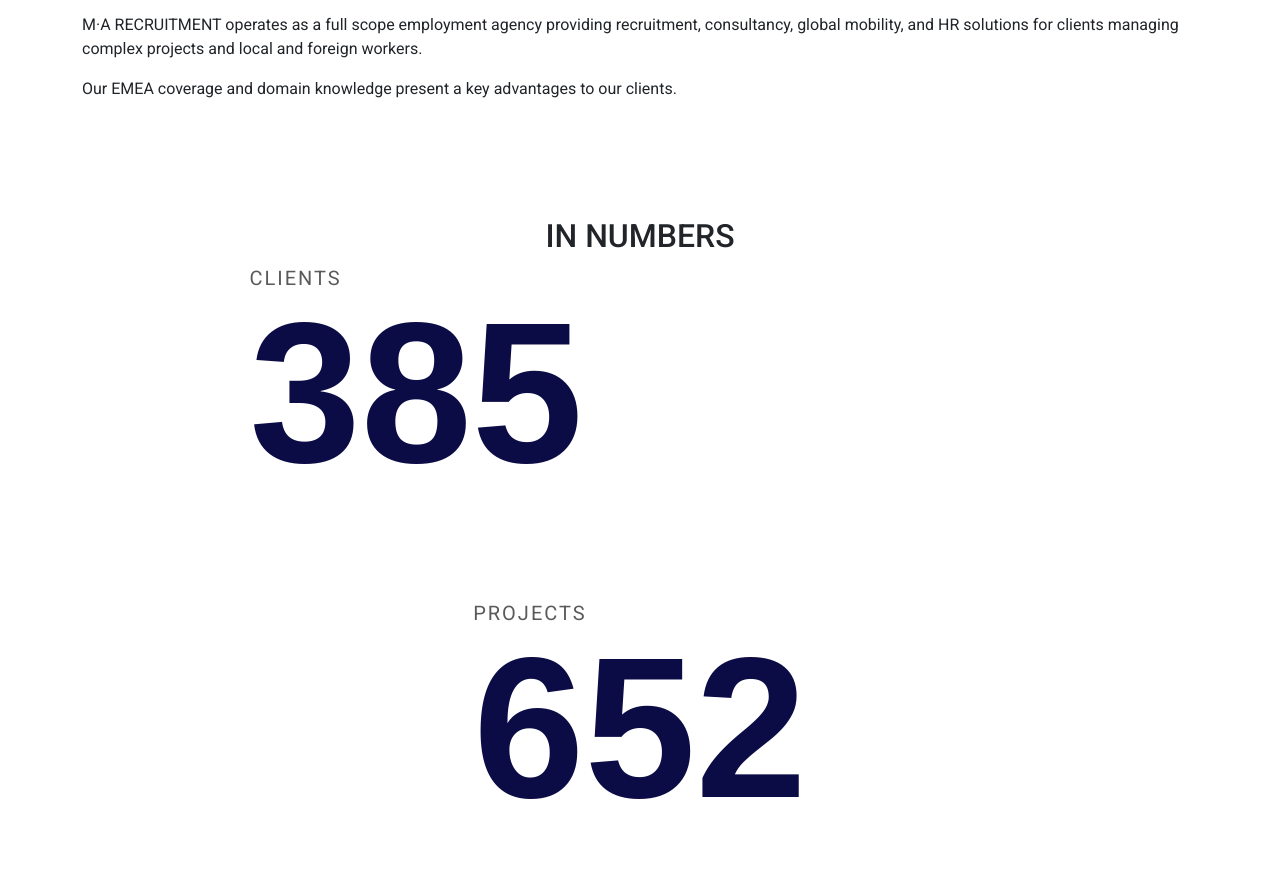
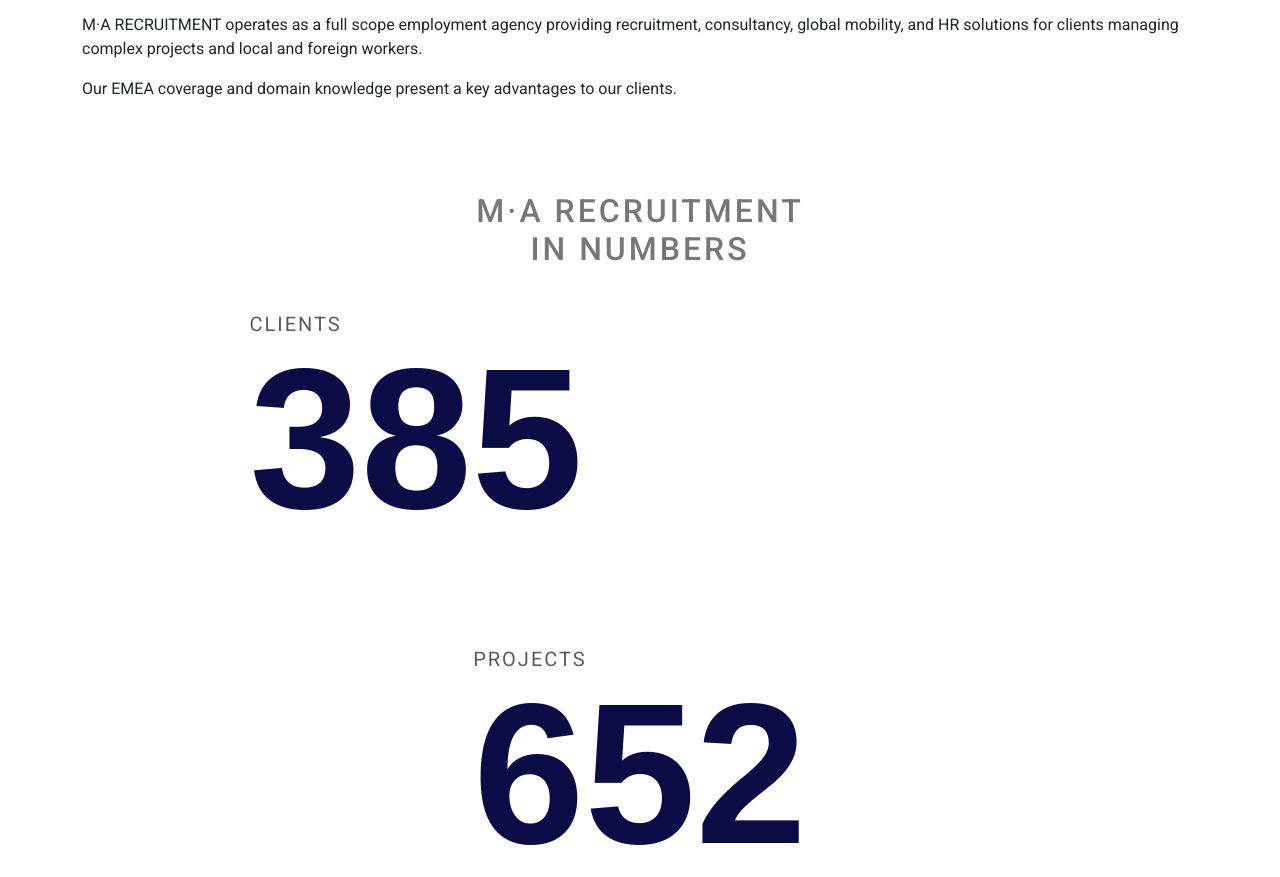
Before and after one commit to Al-Miha/hr, a plain HTML site: page about.html in a window 1280 px wide. Shown: the part 899-1776 px from the top of the page. Drawn offline with nearby package versions, Linux system fonts and the light colour scheme.

Commit message:
working commit

```diff
--- a/about.html
+++ b/about.html
@@ -173,7 +173,9 @@
             <div class="data-header">
               <!-- <h3>M&middot;A Recruitment in numbers</h3>
               <h1>Let's Share My Achievements</h1> -->
-              <h2 class="text-uppercase">in numbers</h2>
+              <h2 class="text-uppercase">
+                M&middot;A Recruitment <br />in numbers
+              </h2>
             </div>
             <div class="data-list">
               <div class="data-item">
--- a/style.css
+++ b/style.css
@@ -684,7 +684,7 @@ footer .copyright {
 .data {
   width: 100%;
   height: 100%;
-  padding: 100px 0;
+  padding: 75px 0;
 }
 
 .data-header {
@@ -694,7 +694,6 @@ footer .copyright {
 .data-header h3 {
   font-size: 20px;
   text-transform: uppercase;
-  color: #777;
   letter-spacing: 3px;
   margin-bottom: 20px;
 }
@@ -705,6 +704,12 @@ footer .copyright {
   color: #fff;
   letter-spacing: 3px;
   margin-bottom: 12px;
+}
+
+.data-header h2 {
+  color: #777;
+  margin-bottom: 40px;
+  letter-spacing: 3px;
 }
 
 .data-list {
```
